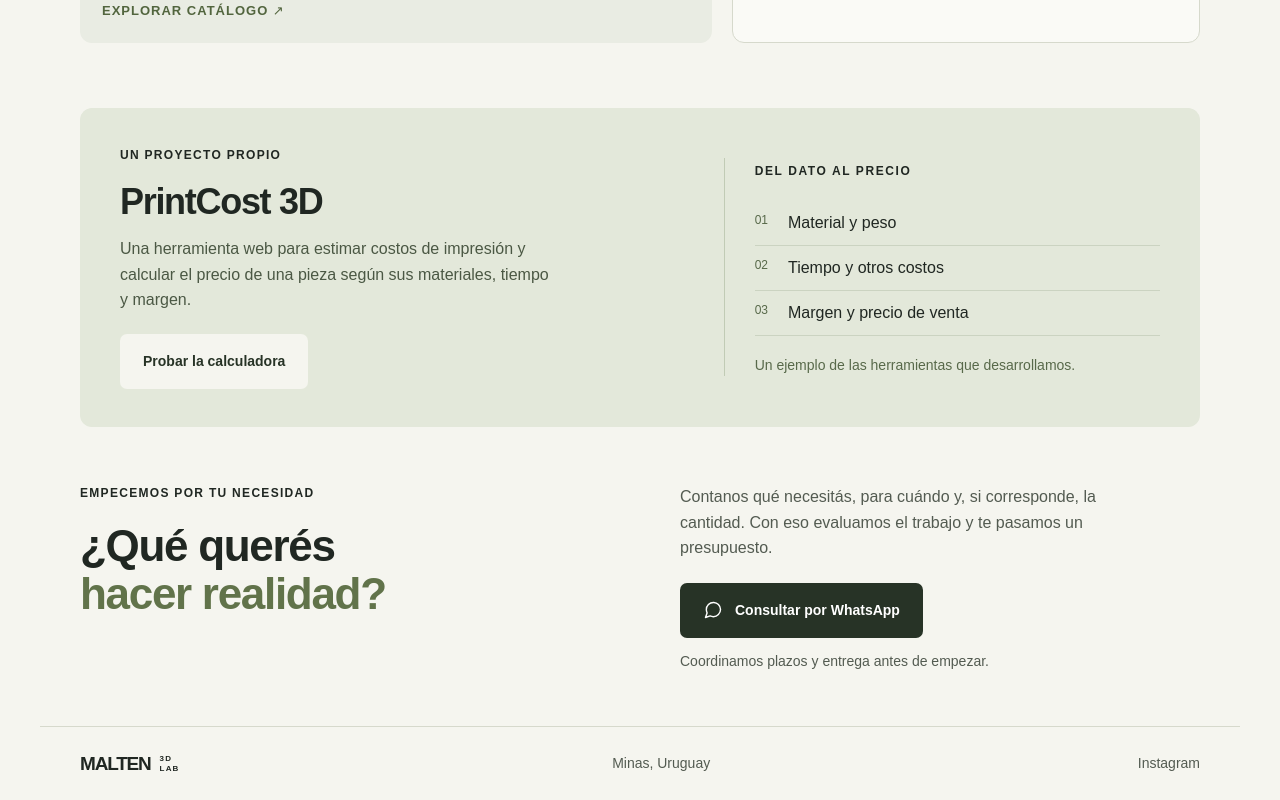
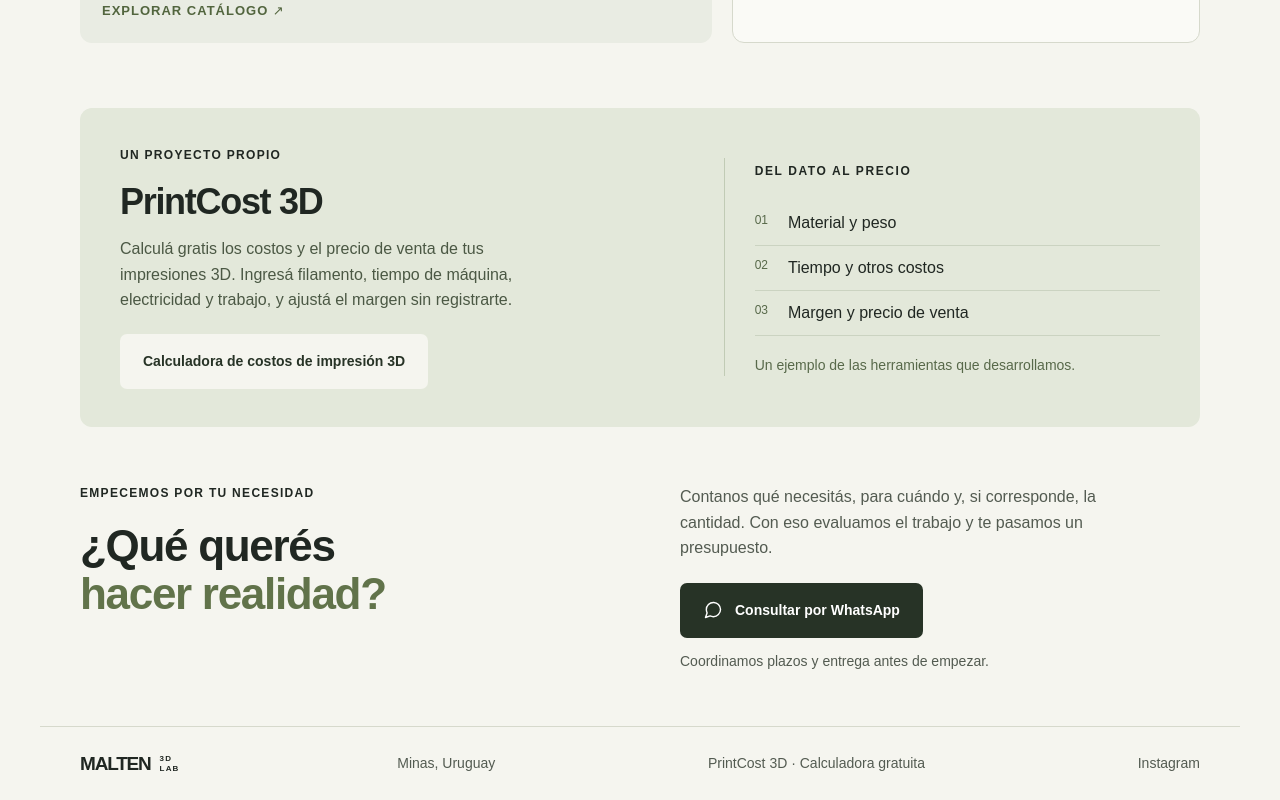
Before and after one commit to martintourne9/Malten-3D, a React (Vite) app: page / in a window 1280 px wide. Shown: the part 1916-2716 px from the top of the page. Built offline with nearby package versions, Linux system fonts and the light colour scheme.

Commit message:
feat: make PrintCost calculator links visible across Malten and public docs

```diff
--- a/index.html
+++ b/index.html
@@ -13,7 +13,19 @@
     <meta name="theme-color" content="#f5f5ef" />
   </head>
   <body>
-    <div id="root"></div>
+    <div id="root">
+      <main class="section-wrap" style="padding-top:48px;padding-bottom:48px">
+        <p class="eyebrow">MALTEN 3D LAB · Minas, Uruguay</p>
+        <h1>Impresión 3D para tu negocio.</h1>
+        <p style="margin-top:24px;line-height:1.7">Exhibidores, llaveros, cartelería y piezas personalizadas por encargo. También creamos páginas y herramientas web.</p>
+        <p style="margin-top:20px"><a class="text-link" href="/productos">Explorar productos de Malten 3D Lab</a></p>
+        <section style="margin-top:36px" aria-labelledby="printcost-intro-title">
+          <h2 id="printcost-intro-title">PrintCost 3D: calculá antes de vender.</h2>
+          <p style="margin-top:16px;line-height:1.7">Nuestra herramienta gratuita permite estimar filamento, horas de máquina, electricidad, trabajo y margen de ganancia. Podés calcular sin registrarte.</p>
+          <a class="button secondary" style="margin-top:20px" href="https://printcost3d.vercel.app/calculadora-costos-impresion-3d">Calculadora de costos de impresión 3D</a>
+        </section>
+      </main>
+    </div>
     <script>
       (() => {
         const authCallback = /(^|[?#&])(access_token|refresh_token|code|token_hash|type|error_code)=/i.test(location.search + location.hash);
--- a/src/App.jsx
+++ b/src/App.jsx
@@ -53,7 +53,7 @@ export default function App() {
         </div>
       </section>
       <section id="proyecto" className="project section-wrap">
-        <div className="project-intro"><p className="eyebrow">Un proyecto propio</p><h2>PrintCost 3D</h2><p>Una herramienta web para estimar costos de impresión y calcular el precio de una pieza según sus materiales, tiempo y margen.</p><a className="button secondary" href="https://printcost3d.vercel.app/calculadora-costos-impresion-3d" target="_blank" rel="noopener noreferrer">Probar la calculadora</a></div>
+        <div className="project-intro"><p className="eyebrow">Un proyecto propio</p><h2>PrintCost 3D</h2><p>Calculá gratis los costos y el precio de venta de tus impresiones 3D. Ingresá filamento, tiempo de máquina, electricidad y trabajo, y ajustá el margen sin registrarte.</p><a className="button secondary" href="https://printcost3d.vercel.app/calculadora-costos-impresion-3d" target="_blank" rel="noopener noreferrer">Calculadora de costos de impresión 3D</a></div>
         <div className="project-detail"><span className="project-label">DEL DATO AL PRECIO</span><ol><li><span>01</span>Material y peso</li><li><span>02</span>Tiempo y otros costos</li><li><span>03</span>Margen y precio de venta</li></ol><p>Un ejemplo de las herramientas que desarrollamos.</p></div>
       </section>
       <section id="contacto" className="section-wrap contact">
@@ -62,6 +62,6 @@ export default function App() {
       </section>
       </>}
     </main>
-    <footer className="section-wrap footer"><a className="brand" href="/#inicio">MALTEN<span>3D LAB</span></a><p>Minas, Uruguay</p><a href={instagram} target="_blank" rel="noopener noreferrer">Instagram</a></footer>
+    <footer className="section-wrap footer"><a className="brand" href="/#inicio">MALTEN<span>3D LAB</span></a><p>Minas, Uruguay</p><a href="https://printcost3d.vercel.app/calculadora-costos-impresion-3d" target="_blank" rel="noopener noreferrer">PrintCost 3D · Calculadora gratuita</a><a href={instagram} target="_blank" rel="noopener noreferrer">Instagram</a></footer>
   </>
 }
```
Also changed, not shown: 1 other file (tests, documents, lock files or other folders).
